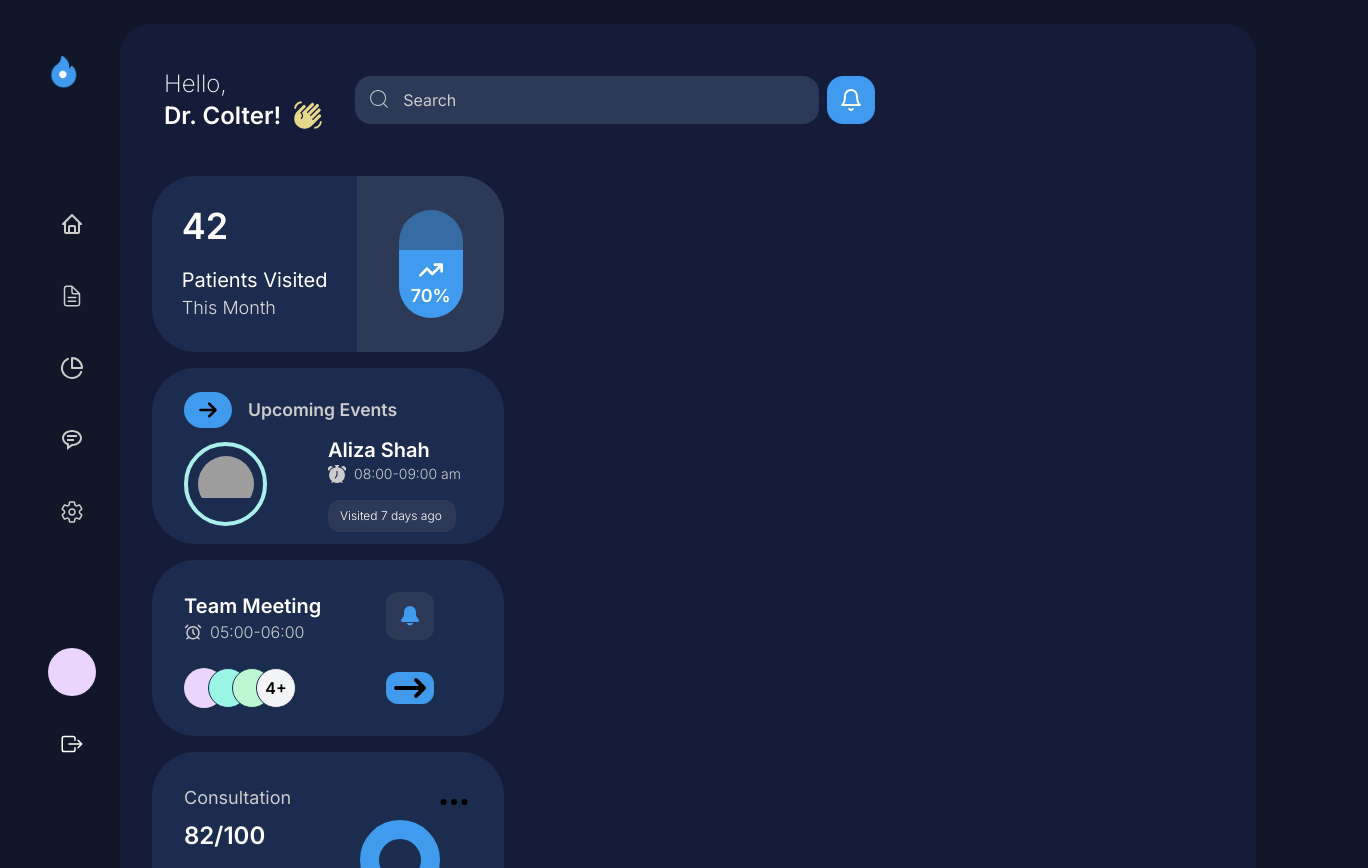
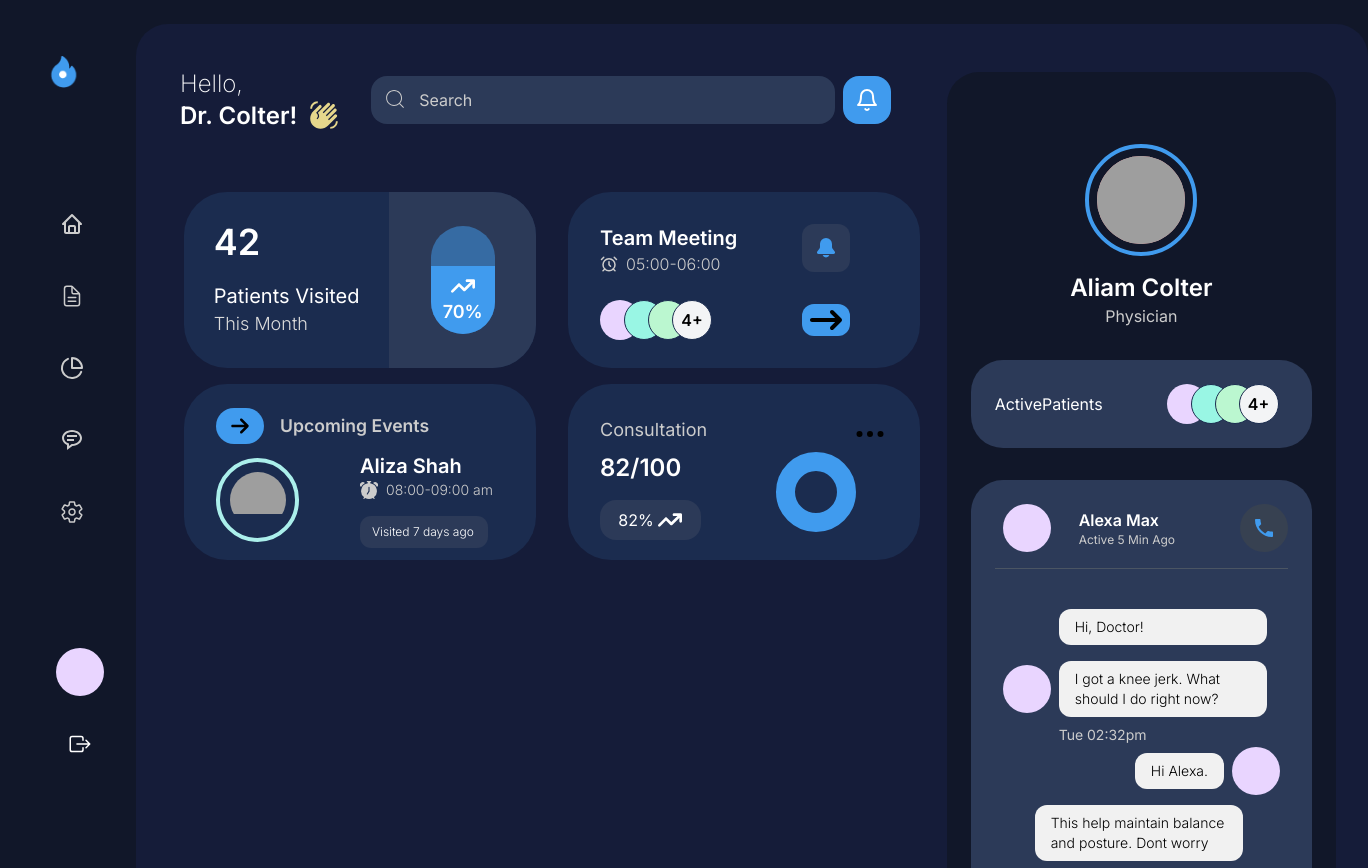
Before and after one commit to whysosaket/Doctor-Dashboard, a Next.js app in the folder my-app/: page / in a window 1280 px wide. Shown: the top 868 px of the page, 1368 px wide, since content can reach past the window. Built offline with nearby package versions, Linux system fonts and the light colour scheme; grey boxes are pictures that could not be loaded.

Commit message:
Added Some More UI Elements

```diff
--- a/my-app/app/components/Consultation.tsx
+++ b/my-app/app/components/Consultation.tsx
@@ -4,7 +4,7 @@ import { FaArrowTrendUp } from "react-icons/fa6";
 
 const Consultation = () => {
   return (
-    <div className="bg-secondary  w-[22rem] h-[11rem] rounded-[2.7rem] flex flex-col overflow-hidden my-4 py-8 px-8">
+    <div className="bg-secondary  w-[22rem] h-[11rem] rounded-[2.7rem] flex flex-col overflow-hidden m-4 py-8 px-8">
         <div className='flex justify-between w-full'>
             <h1 className='text-[#CCC] text-lg'>Consultation</h1>
             <HiOutlineDotsHorizontal className='text-black text-4xl' />
--- a/my-app/app/components/Navbar.tsx
+++ b/my-app/app/components/Navbar.tsx
@@ -3,6 +3,7 @@ import logo from "../assets/logo.png";
 import { BiHome, BiMessageRoundedDetail } from "react-icons/bi";
 import { IoDocumentTextOutline, IoSettingsOutline, IoExitOutline } from "react-icons/io5";
 import { FiPieChart } from "react-icons/fi";
+import ProfilePicture from './ProfilePicture';
 
 const Navbar = () => {
   return (
@@ -18,7 +19,7 @@ const Navbar = () => {
             <IoSettingsOutline className='my-6 hover:bg-tertiary hover:rounded-xl h-12 w-12 p-3' />
         </div>
         <div>
-            <div className="bg-purple-200 w-12 h-12 rounded-full border-3 border-[#1B2C4F] mx-auto"></div>
+            <ProfilePicture />
             <IoExitOutline className='my-6 hover:bg-tertiary hover:rounded-xl h-12 w-12 p-3 text-2xl mx-auto' />
         </div>
     </div>
--- a/my-app/app/components/PatientsVisited.tsx
+++ b/my-app/app/components/PatientsVisited.tsx
@@ -3,7 +3,7 @@ import { FaArrowTrendUp } from "react-icons/fa6";
 
 const PatientsVisited = () => {
   return (
-    <div className="bg-secondary w-[22rem] h-[11rem] rounded-[2.7rem] flex overflow-hidden">
+    <div className="bg-secondary w-[22rem] h-[11rem] rounded-[2.7rem] m-4 flex overflow-hidden">
       <div className="w-7/12 flex align-middle justify-center">
         <div className="my-auto">
           <h1 className="text-4xl font-semibold">42</h1>
--- /dev/null
+++ b/my-app/app/components/Profile/ActivePatients.tsx
@@ -0,0 +1,19 @@
+import React from 'react'
+
+const ActivePatients = () => {
+  return (
+    <div className='bg-tertiary rounded-[2rem] p-6 flex my-8'>
+        <span className='my-auto'>ActivePatients</span>
+        <div className="flex ml-16">
+            <div className="bg-purple-200 w-10 h-10 rounded-full border-3 border-[#1B2C4F]"></div>
+            <div className="bg-teal-200 w-10 h-10 rounded-full border border-3 border-[#1B2C4F] relative right-4"></div>
+            <div className="bg-green-200 w-10 h-10 rounded-full border border-3 border-[#1B2C4F] relative right-8"></div>
+            <div className="bg-gray-100 w-10 h-10 rounded-full border border-3 border-[#1B2C4F] relative right-12 text-black font-semibold flex justify-center align-middle">
+                <h1 className="my-auto">4+</h1>
+            </div>
+        </div>
+    </div>
+  )
+}
+
+export default ActivePatients
--- /dev/null
+++ b/my-app/app/components/Profile/Chat.tsx
@@ -0,0 +1,43 @@
+import React from 'react'
+import { IoMdCall } from "react-icons/io";
+import { TbMicrophone } from "react-icons/tb";
+import { IoIosSend } from "react-icons/io";
+import Chats from './Chats';
+import ProfilePicture from '../ProfilePicture';
+
+const Chat = () => {
+  return (
+    <div className='bg-tertiary rounded-[2rem] p-6 flex flex-col my-8'>
+        <div className='flex justify-between w-full'>
+            <div className='flex'>
+            <ProfilePicture />
+            <div className='my-auto ml-5'>
+                <h1 className='font-semibold'>Alexa Max</h1>
+                <h1 className='text-light text-xs text-[#CCC]'>Active 5 Min Ago</h1>
+            </div>
+            </div>
+            <div className='my-auto flex align-middle justify-center'>
+                <div className='bg-gray-700 h-12 w-12 rounded-full my-auto flex justify-center align-middle'>
+                    <IoMdCall className='text-[#409BEE] text-2xl m-auto' />
+                </div>
+            </div>
+        </div>
+        <hr className='border-0 h-px my-4 bg-gray-600 ' />
+        <div>
+            <Chats />
+        </div>
+        <div className=''>
+            <div className='bg-gray-700/70 w-full h-16 rounded-xl border-3 border-[#1B2C4F] px-4 flex'>
+                <TbMicrophone className='text-[#ccc] text-3xl m-auto' />
+                <input type="text" placeholder='Type your text.....' className='bg-transparent text-sm w-full h-12 my-auto rounded-xl border-3 border-[#1B2C4F] px-4 outline-none' />
+                <div className='bg-[#409BEE] flex align-middle h-10 w-14 rounded-[0.5rem] my-auto'>
+                    <IoIosSend className='text-white text-3xl m-auto' />
+                </div>
+
+            </div>
+        </div>
+    </div>
+  )
+}
+
+export default Chat
--- /dev/null
+++ b/my-app/app/components/Profile/Chats.tsx
@@ -0,0 +1,33 @@
+import React from 'react'
+import Message from './Message'
+import ProfilePicture from '../ProfilePicture'
+
+const Chats = () => {
+  return (
+    <div className='my-6'>
+        <div className='ml-16'>
+            <Message message='Hi, Doctor!' />
+        </div>
+        <div className='flex justify-start'>
+            <ProfilePicture />
+            <Message message='I got a knee jerk. What should I do right now?' />
+        </div>
+        <h1 className='text-[#CCC] text-sm ml-16'>Tue 02:32pm</h1>
+
+
+        <div className='flex flex-col justify-end'>
+            <div className='flex justify-end'>
+                <Message message='Hi Alexa.' />
+                <ProfilePicture />
+            </div>
+            <div className='ml-10'>
+                <Message message='This help maintain balance and posture. Dont worry' />
+            </div>
+            <h1 className='text-[#CCC] text-sm text-right mr-16'>Tue 02:32pm</h1>
+        </div>
+
+    </div>
+  )
+}
+
+export default Chats
--- /dev/null
+++ b/my-app/app/components/Profile/Message.tsx
@@ -0,0 +1,15 @@
+import React from 'react'
+
+interface Props {
+    message: string
+}
+
+const Message: React.FC<Props> = ({message}) => {
+  return (
+    <div className='bg-[#F1F1F1] my-2 text-black py-2 px-4 rounded-xl font-light text-sm max-w-52'>
+        {message}
+    </div>
+  )
+}
+
+export default Message
--- /dev/null
+++ b/my-app/app/components/Profile/Profile.tsx
@@ -0,0 +1,25 @@
+import React from 'react'
+import ActivePatients from './ActivePatients'
+import Chat from './Chat'
+
+const Profile = () => {
+  return (
+    <div className='h-[99%] bg-[#111729] my-4 rounded-[2rem] p-6'>
+        <div className='mt-12'>
+            <div className='w-28 h-28 border-[0.3rem] border-[#409BEE] rounded-full mx-auto p-2' >
+                <img src="https://randomuser.me/api/portraits" alt="profile" className='w-full h-full rounded-full bg-red-300' />
+            </div>
+            <h1 className='text-2xl font-semibold text-center mt-4'>Aliam Colter</h1>
+            <h1 className='text-[#CCC] text-center'>Physician</h1>
+        </div>
+        <div>
+            <ActivePatients />
+        </div>
+        <div>
+            <Chat />
+        </div>
+    </div>
+  )
+}
+
+export default Profile
--- /dev/null
+++ b/my-app/app/components/ProfilePicture.tsx
@@ -0,0 +1,9 @@
+import React from "react";
+
+const ProfilePicture = () => {
+  return (
+    <div className="bg-purple-200 w-12 h-12 rounded-full border-3 border-[#1B2C4F] mx-2 my-auto"></div>
+  );
+};
+
+export default ProfilePicture;
--- a/my-app/app/components/TeamMeeting.tsx
+++ b/my-app/app/components/TeamMeeting.tsx
@@ -5,7 +5,7 @@ import { FaArrowRightLong } from "react-icons/fa6";
 
 const TeamMeeting = () => {
   return (
-    <div className="bg-secondary  w-[22rem] h-[11rem] rounded-[2.7rem] flex overflow-hidden my-4 py-8 px-8">
+    <div className="bg-secondary  w-[22rem] h-[11rem] rounded-[2.7rem] flex overflow-hidden m-4 py-8 px-8">
       <div className="w-[70%]">
         <h1 className="font-semibold text-xl">Team Meeting</h1>
         <div className="flex">
--- a/my-app/app/components/UpcomingEvents.tsx
+++ b/my-app/app/components/UpcomingEvents.tsx
@@ -4,7 +4,7 @@ import { BsFillAlarmFill } from "react-icons/bs";
 
 const UpcomingEvents = () => {
   return (
-    <div className="bg-secondary  w-[22rem] h-[11rem] rounded-[2.7rem] flex flex-col overflow-hidden my-4 py-6 px-8">
+    <div className="bg-secondary  w-[22rem] h-[11rem] rounded-[2.7rem] flex flex-col overflow-hidden m-4 py-6 px-8">
       <div className="flex align-middle">
         <div className="bg-bright w-12 p-2 rounded-[12rem] flex justify-center">
           <FaArrowRight className="text-black text-xl" />
--- a/my-app/app/page.tsx
+++ b/my-app/app/page.tsx
@@ -5,6 +5,7 @@ import TeamMeeting from "./components/TeamMeeting";
 import Consultation from "./components/Consultation";
 import TopBar from "./components/TopBar/TopBar";
 import Navbar from "./components/Navbar";
+import Profile from "./components/Profile/Profile";
 
 export default function Home() {
   return (
@@ -12,13 +13,24 @@ export default function Home() {
       <div className="px-6">
         <Navbar />
       </div>
-    <div className="bg-[#151C39] w-full p-8 rounded-[2rem]">
+      <div className="bg-[#151C39] w-full p-8 rounded-[2rem] flex">
+        <div className="w-2/3">
           <TopBar />
+          <div className="flex">
+          <div>
             <PatientsVisited />
             <UpcomingEvents />
+          </div>
+          <div>
             <TeamMeeting />
             <Consultation />
           </div>
           </div>
+        </div>
+        <div className="w-1/3">
+          <Profile />
+        </div>
+      </div>
+    </div>
   );
 }
```
Lines whose indentation alone changed are shown as unchanged.
